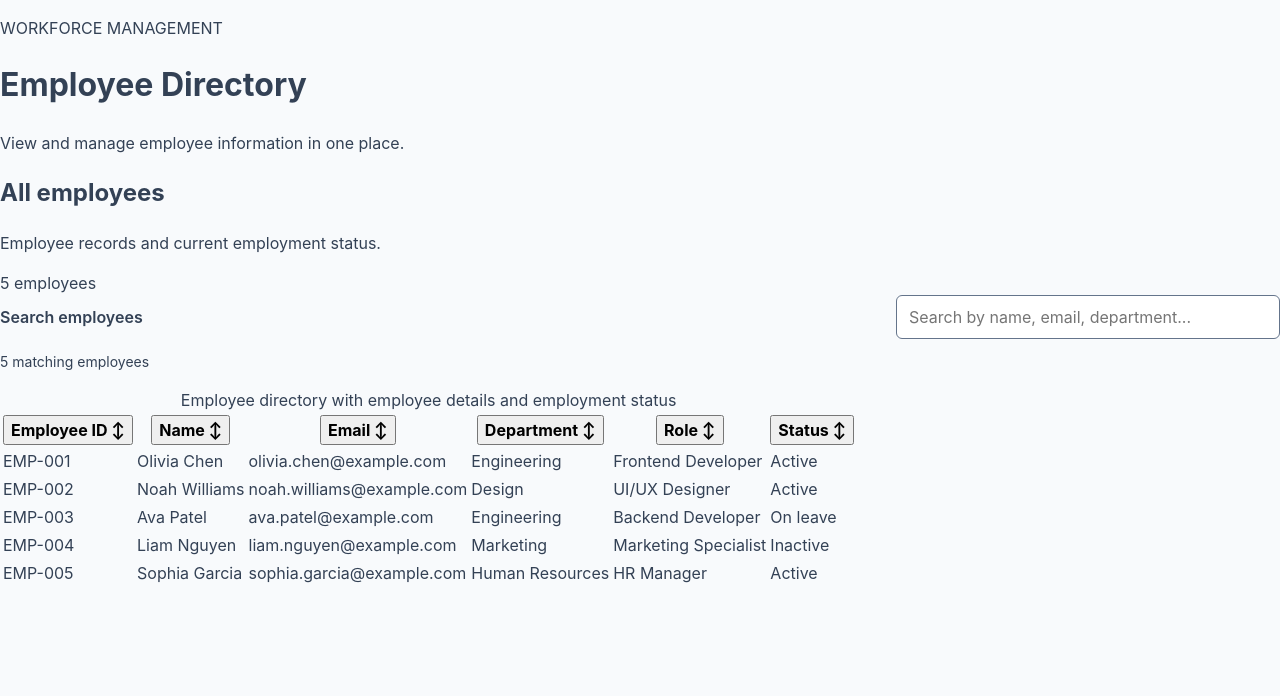
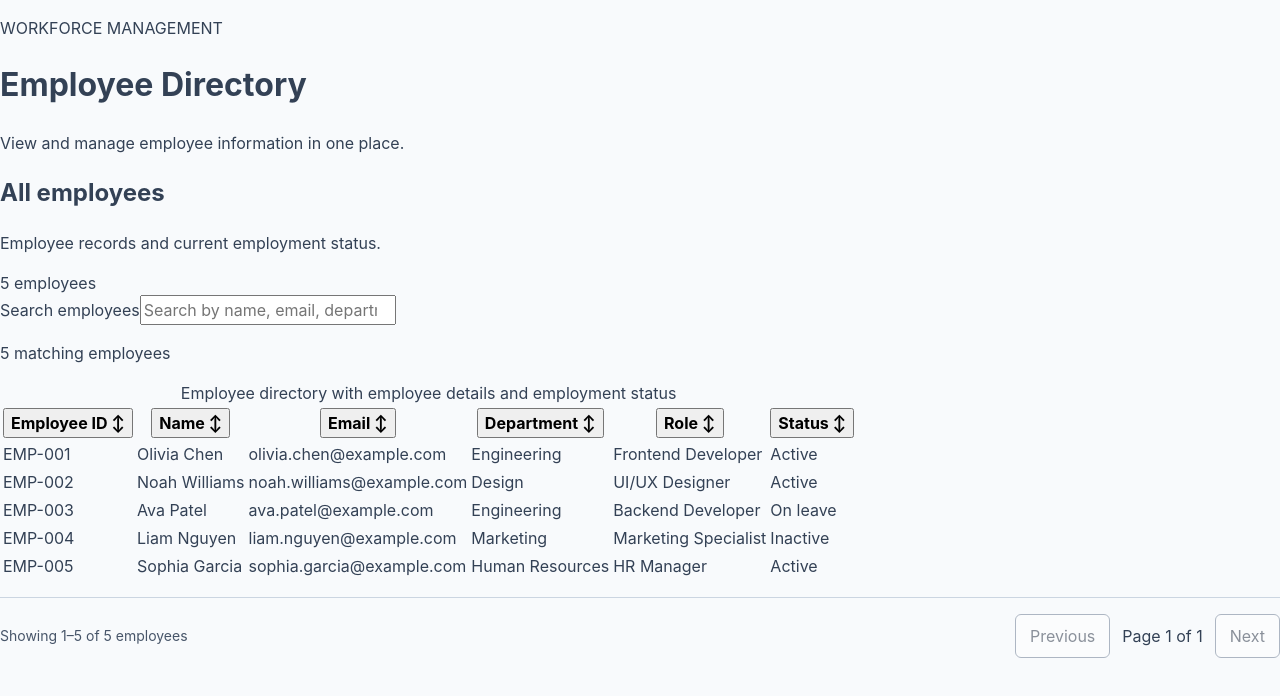
Before and after one commit to 24521771-tienmd/hw1-production-data-grid, a React (Vite) app: page / in a window 1280 px wide. Shown: the top 696 px of the page. Built offline with nearby package versions, Linux system fonts and the light colour scheme.

Commit message:
feat(data-grid): implement pagination

```diff
--- a/src/App.css
+++ b/src/App.css
@@ -1,44 +1,59 @@
 
-.data-grid-toolbar {
-  display: grid;
-  grid-template-columns: auto minmax(12rem, 24rem);
+.pagination {
+  display: flex;
+  align-items: center;
+  justify-content: space-between;
+  flex-wrap: wrap;
+  gap: 1rem;
+  margin-top: 1rem;
+  padding-top: 1rem;
+  border-top: 1px solid #cbd5e1;
+}
+
+.pagination-summary {
+  margin: 0;
+  color: #475569;
+  font-size: 0.875rem;
+}
+
+.pagination-controls {
+  display: flex;
   align-items: center;
   gap: 0.75rem;
-  margin-bottom: 1rem;
 }
 
-.data-grid-toolbar label {
-  font-weight: 600;
-}
-
-.data-grid-toolbar input {
-  width: 100%;
+.pagination-controls button {
   min-height: 2.75rem;
-  padding: 0.5rem 0.75rem;
+  padding: 0.5rem 0.875rem;
   border: 1px solid #64748b;
   border-radius: 0.375rem;
   background: #fff;
   color: #1e293b;
   font: inherit;
+  cursor: pointer;
 }
 
-.data-grid-toolbar input:focus-visible {
+.pagination-controls button:hover:not(:disabled) {
+  background: #f1f5f9;
+}
+
+.pagination-controls button:focus-visible {
   outline: 3px solid #2563eb;
   outline-offset: 3px;
 }
 
-.filter-result-count {
-  grid-column: 1 / -1;
-  margin: 0;
-  font-size: 0.875rem;
+.pagination-controls button:disabled {
+  opacity: 0.5;
+  cursor: not-allowed;
 }
 
 @media (max-width: 36rem) {
-  .data-grid-toolbar {
-    grid-template-columns: 1fr;
+  .pagination {
+    align-items: flex-start;
+    flex-direction: column;
   }
 
-  .filter-result-count {
-    grid-column: auto;
+  .pagination-controls {
+    flex-wrap: wrap;
   }
 }
--- a/src/DataGrid.jsx
+++ b/src/DataGrid.jsx
@@ -7,6 +7,7 @@ function DataGrid({ columns, rows, pageSize }) {
     direction: 'ascending',
   })
   const [filterQuery, setFilterQuery] = useState('')
+  const [currentPage, setCurrentPage] = useState(1)
 
   const handleSort = (column) => {
     if (!column.sortable) return
@@ -45,7 +46,32 @@ function DataGrid({ columns, rows, pageSize }) {
     return sortConfig.direction === 'ascending' ? comparison : -comparison
   })
 
-  const visibleRows = sortedRows.slice(0, pageSize)
+  const safePageSize =
+    Number.isInteger(pageSize) && pageSize > 0 ? pageSize : 10
+
+  const totalPages = Math.max(
+    1,
+    Math.ceil(sortedRows.length / safePageSize),
+  )
+
+  const effectivePage = Math.min(currentPage, totalPages)
+
+  const startIndex = (effectivePage - 1) * safePageSize
+  const visibleRows = sortedRows.slice(
+    startIndex,
+    startIndex + safePageSize,
+  )
+
+  const handleFilterChange = (event) => {
+    setFilterQuery(event.target.value)
+    setCurrentPage(1)
+  }
+
+  const firstVisibleRow = sortedRows.length === 0 ? 0 : startIndex + 1
+  const lastVisibleRow = Math.min(
+    startIndex + visibleRows.length,
+    sortedRows.length,
+  )
 
   return (
     <div className="table-wrapper">
@@ -55,7 +81,7 @@ function DataGrid({ columns, rows, pageSize }) {
           id="employee-filter"
           type="search"
           value={filterQuery}
-          onChange={(event) => setFilterQuery(event.target.value)}
+          onChange={handleFilterChange}
           placeholder="Search by name, email, department..."
         />
         <p className="filter-result-count" aria-live="polite">
@@ -141,6 +167,35 @@ function DataGrid({ columns, rows, pageSize }) {
           )}
         </tbody>
       </table>
+
+      <div className="pagination" aria-label="Employee table pagination">
+        <p className="pagination-summary" aria-live="polite">
+          Showing {firstVisibleRow}–{lastVisibleRow} of {sortedRows.length}
+          {' '}employees
+        </p>
+
+        <div className="pagination-controls">
+          <button
+            type="button"
+            onClick={() => setCurrentPage(Math.max(1, effectivePage - 1))}
+            disabled={effectivePage <= 1}
+          >
+            Previous
+          </button>
+
+          <span aria-current="page">
+            Page {Math.min(effectivePage, totalPages)} of {totalPages}
+          </span>
+
+          <button
+            type="button"
+            onClick={() => setCurrentPage(Math.min(totalPages, effectivePage + 1))}
+            disabled={effectivePage >= totalPages}
+          >
+            Next
+          </button>
+        </div>
+      </div>
     </div>
   )
 }
```
